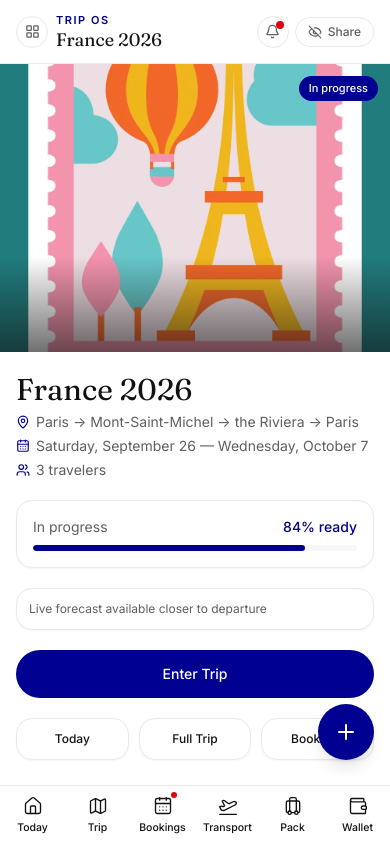
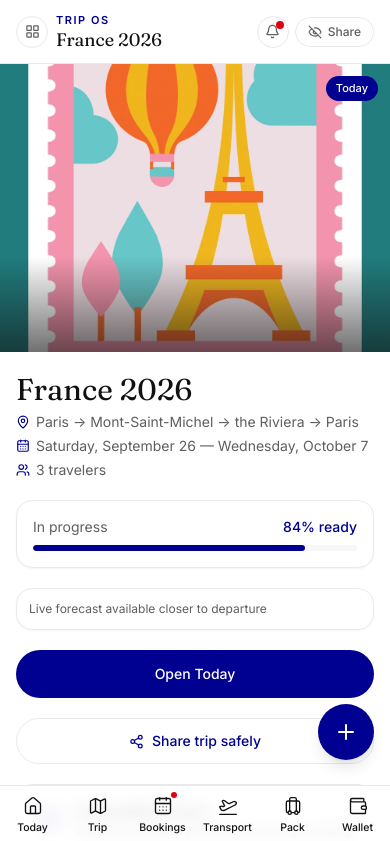
Before and after one commit to rosiecleansllc-byte/Trip-OS, a React (Vite) app: page /overview in a window 390 px wide. Shown: the top 841 px of the page. Built offline with nearby package versions, Linux system fonts and the light colour scheme.

Commit message:
Add trip phases sharing and mobility preferences

```diff
--- a/src/pages/Overview.tsx
+++ b/src/pages/Overview.tsx
@@ -1,5 +1,5 @@
 import { Link, useNavigate } from 'react-router-dom'
-import { CalendarDays, MapPin, Users } from 'lucide-react'
+import { CalendarDays, MapPin, Share2, Users } from 'lucide-react'
 import { clsx } from 'clsx'
 import type { Trip } from '../types/trip'
 import { Card } from '../components/ui/Card'
@@ -10,11 +10,12 @@ import { computeReadiness } from '../lib/readiness'
 import { getEffectiveTrip } from '../lib/manualItems'
 import { getWeatherLocationForDay, isWithinForecastRange, useWeather } from '../lib/weather'
 import { useAppStore } from '../store/useAppStore'
+import { MobilityPreferencesCard } from '../components/trip/MobilityPreferencesCard'
 
 const PHASE_LABEL: Record<'pre' | 'active' | 'post', string> = {
-  pre: 'Upcoming',
-  active: 'In progress',
-  post: 'Completed',
+  pre: 'Get Ready',
+  active: 'Today',
+  post: 'Remember',
 }
 
 // The trip's cover/landing page — a quiet "open the passport" moment
@@ -36,6 +37,22 @@ export function Overview({ trip }: { trip: Trip }) {
   const primaryLocation = getWeatherLocationForDay(effectiveTrip, effectiveTrip.days[0]?.id ?? '')
   const inRange = Boolean(primaryLocation) && isWithinForecastRange(trip.meta.startDate)
   const weather = useWeather(inRange ? primaryLocation : undefined)
+
+  const shareTrip = async () => {
+    const url = `${window.location.origin}/today?share=1`
+    const payload = { title: trip.meta.name, text: `Follow ${trip.meta.name} in Trip OS`, url }
+    if (navigator.share) {
+      try {
+        await navigator.share(payload)
+        return
+      } catch {
+        // User canceled or share sheet unavailable; fall through to copy.
+      }
+    }
+    await navigator.clipboard?.writeText(url)
+  }
+
+  const primaryActionLabel = phase === 'pre' ? 'Get Ready' : phase === 'post' ? 'Remember the Trip' : 'Open Today'
 
   return (
     <div className="animate-fade-in -mx-4 -mt-4">
@@ -104,11 +121,21 @@ export function Overview({ trip }: { trip: Trip }) {
 
         <button
           type="button"
-          onClick={() => navigate('/today')}
+          onClick={() => navigate(phase === 'post' ? '/remember' : '/today')}
           className="w-full rounded-full bg-blue py-3.5 text-sm font-medium text-white"
         >
-          Enter Trip
+          {primaryActionLabel}
         </button>
+
+        <button
+          type="button"
+          onClick={shareTrip}
+          className="flex w-full items-center justify-center gap-2 rounded-full border border-line py-3 text-sm font-medium text-blue"
+        >
+          <Share2 size={15} /> Share trip safely
+        </button>
+
+        <MobilityPreferencesCard />
 
         <div className="grid grid-cols-3 gap-2.5">
           <Link to="/today">
```
